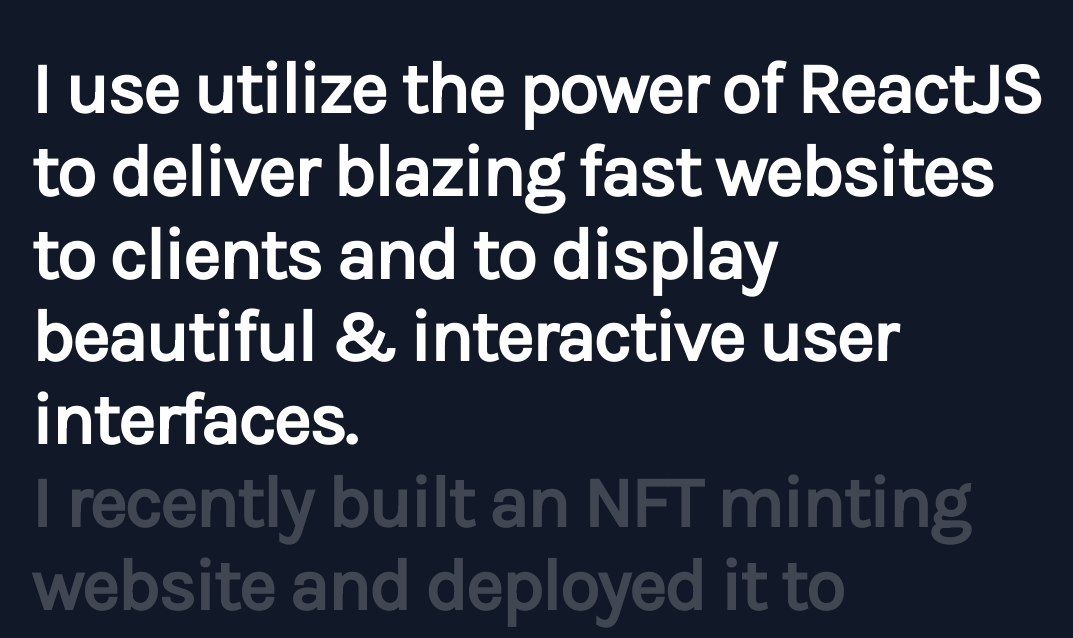
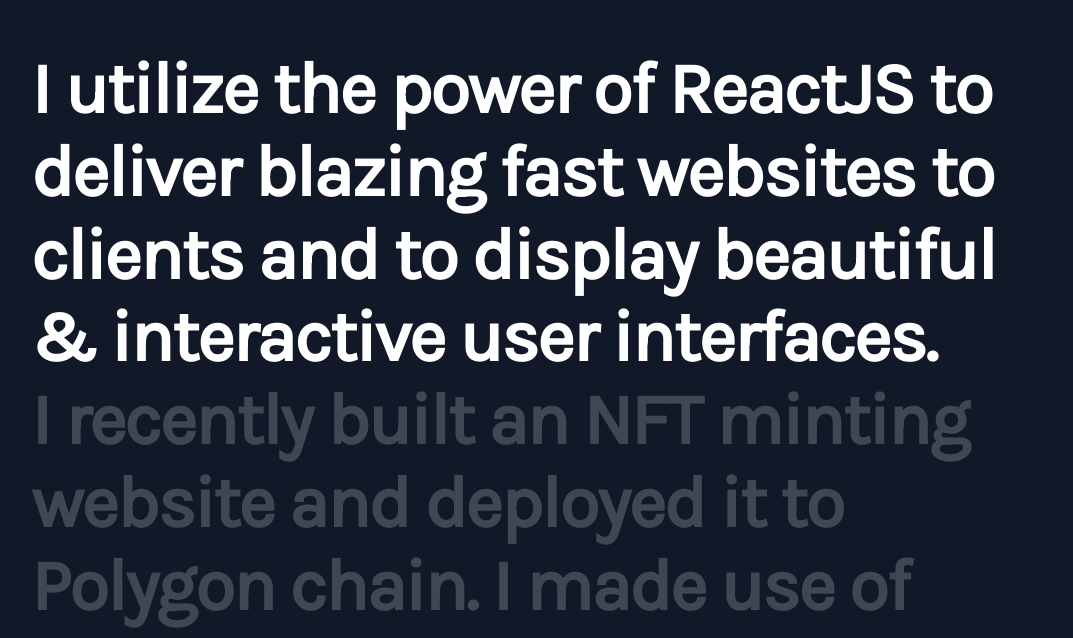
Before and after one commit to antonvinceguinto/web-portfolio, a Next.js app: page / in a window 1280 px wide. Shown: the part 852-1490 px from the top of the page, without its empty margins (97-1170 px from the left). Built offline with nearby package versions, Linux system fonts and the light colour scheme.

Commit message:
Update Skills.tsx

```diff
--- a/components/Skills.tsx
+++ b/components/Skills.tsx
@@ -43,7 +43,7 @@
             className={s.skillText}
             style={{ opacity: opacityForBlock(progress, 0) }}
           >
-            I use utilize the power of ReactJS to deliver blazing fast websites
+            I utilize the power of ReactJS to deliver blazing fast websites
             to clients and to display beautiful & interactive user interfaces.
           </div>
           <span
```
